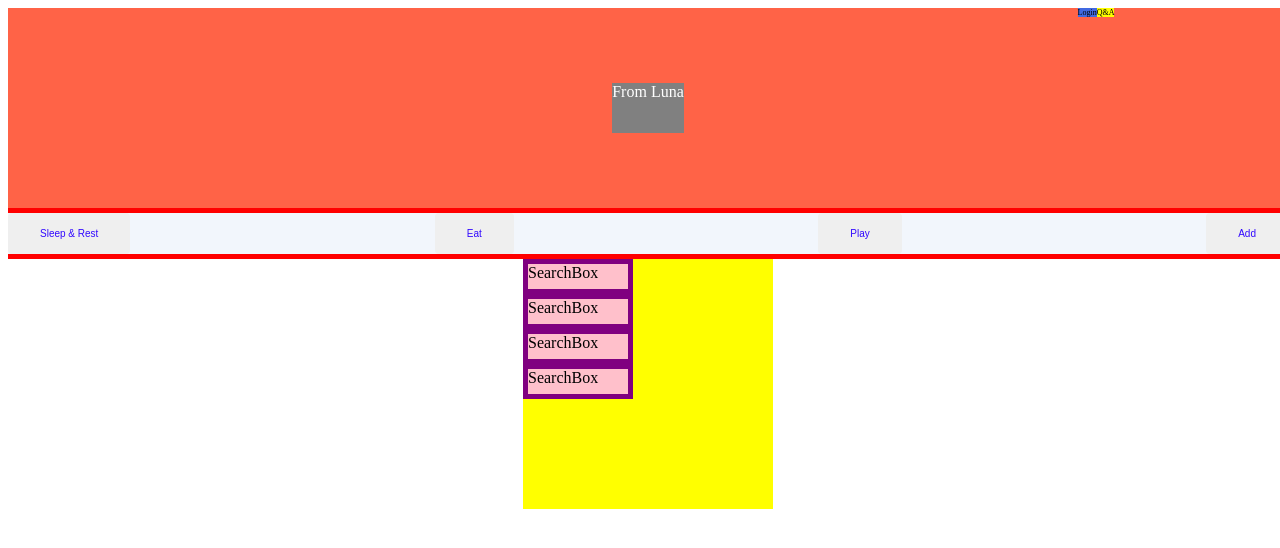
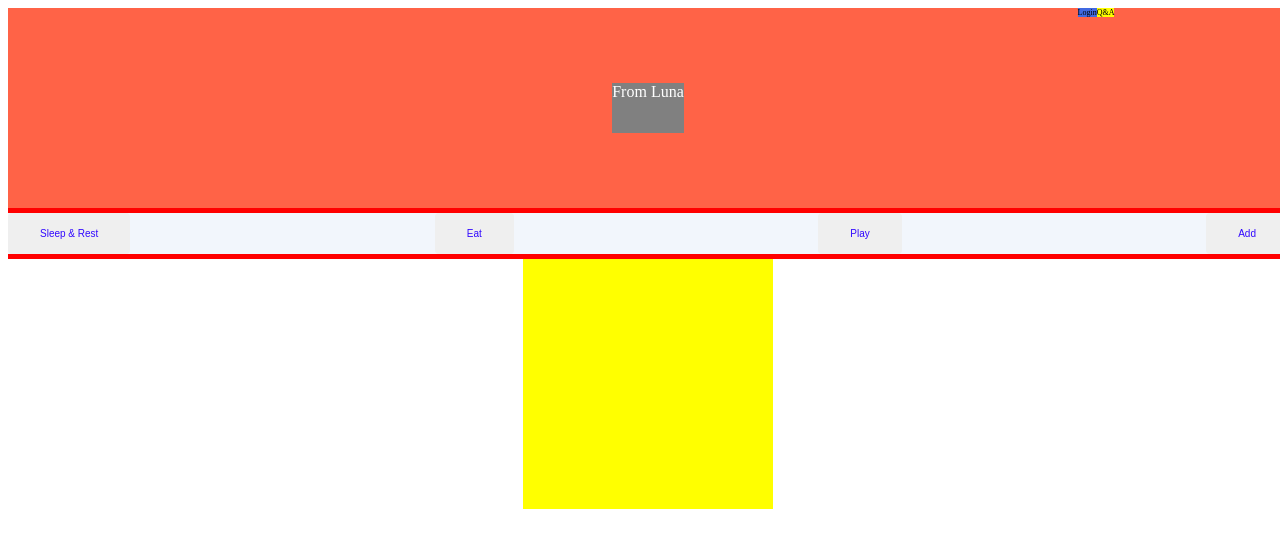
Before and after one commit to WigglyDonnie/fromluna, a React (Create React App) app: page / in a window 1280 px wide. Shown: the top 548 px of the page. Built offline with nearby package versions, Linux system fonts and the light colour scheme.

Commit message:
work on searchbar logic

```diff
--- a/src/components/SearchContainer/SearchContainer.tsx
+++ b/src/components/SearchContainer/SearchContainer.tsx
@@ -1,19 +1,14 @@
 import * as React from "react";
 
 import './SearchContainer.scss'
-import SearchBox from "./SearchBox";
 import {mapSearch} from "./mapSearch"
 
 
 export default function SearchContainer() {
 
-  console.log(mapSearch(['bing', 'bong', 'bo', 'bing', 'bong', 'bo']));
   return (
   <div className='SearchContainer'>
-    <SearchBox/>
-    <SearchBox/>
-    <SearchBox/>
-    <SearchBox/>
+    {mapSearch(['bing', 'bong', 'bo'])}
   </div>
 
   );
--- a/src/components/SearchContainer/mapSearch.ts
+++ b/src/components/SearchContainer/mapSearch.ts
@@ -1,10 +1,18 @@
+import SearchBox from "./SearchBox";
+
 export const mapSearch = (query:string[]) => {
   let searchQuery: string[] = query;
   let counter = 0;
+
+  let results = []
 
   for (let i = 0; i < searchQuery.length; i++) {
     counter ++;
   }
 
-  return counter;
+  for (let i = 0; i < counter; i++) {
+    results.push(SearchBox)
+  }
+
+  return results;
 };
```
